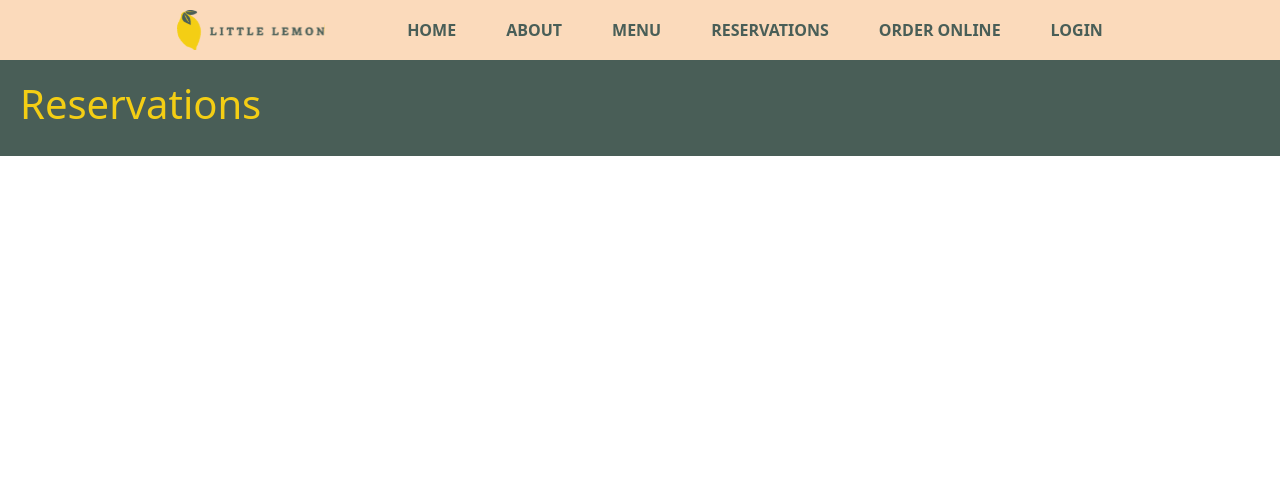
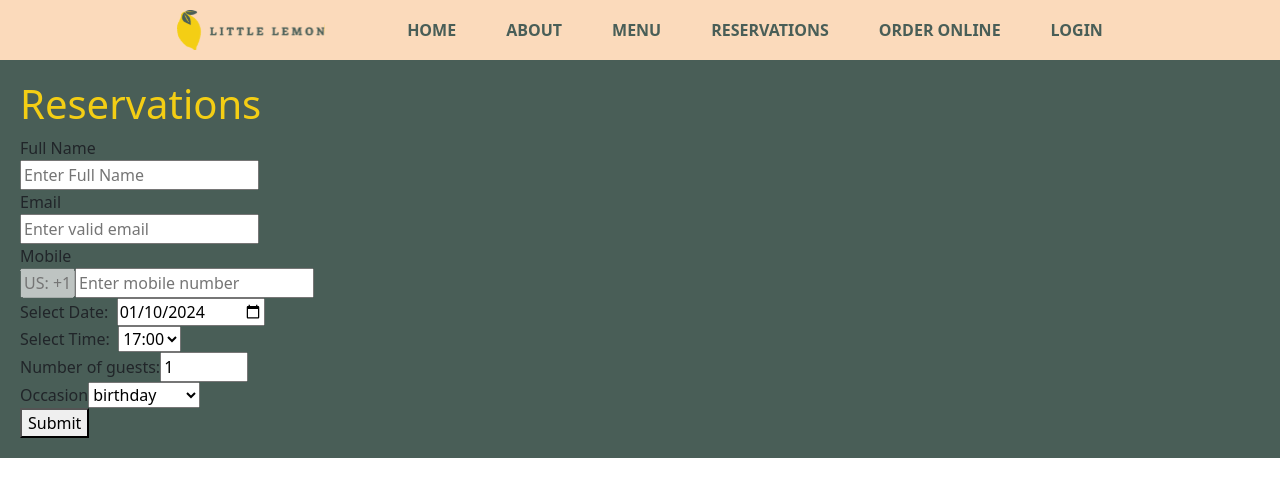
Before and after one commit to Parikshit-Panwar-WSU/Little-Lemon, a React (Create React App) app: page / in a window 1280 px wide. Shown: the top 496 px of the page. Built offline with nearby package versions, Linux system fonts and the light colour scheme.

Commit message:
Implemented starting BookingForm

```diff
--- a/src/components/BookingForm.js
+++ b/src/components/BookingForm.js
@@ -1,17 +1,112 @@
-import { type } from '@testing-library/user-event/dist/type';
-import Form from 'react-bootstrap/Form';
-import Dropdown from 'react-bootstrap/Dropdown';
-import { Button } from 'react-bootstrap';
 import Header from './Header';
+import { useState } from 'react';
 
 const BookingForm = () => {
+    const [userData, setUserData] = useState({
+                                        fullName: '',
+                                        email: '',
+                                        mobile: '',
+                                        resDate: new Date().toISOString().split('T')[0],
+                                        resTime: '17:00',
+                                        guests: 1,
+                                        occasion: 'birthday'
+                            });
+
+    const [errors, setErrors] = useState({
+                                    nameError: false,
+                                    emailError: false,
+                                    mobileError: false,
+                            });
+
+    const handleChange = (event) => {
+        const targetName = event.target.name;
+        setUserData(prevState => {
+            return {...prevState, [targetName]: event.target.value}
+        });
+    }
+
     return (
         <section style={{padding: 20, backgroundColor: '#495e57'}}>
             <Header>
                 <h1 style={{color: '#f4ce14'}}>Reservations</h1>
             </Header>
-            <form>
-
+            <form noValidate>
+                <div>
+                    <label htmlFor='fullName'>Full Name</label>
+                    <br/>
+                    <input
+                        name='fullName'
+                        id='fullName'
+                        type='text'
+                        value={userData.fullname}
+                        onChange={handleChange}
+                        placeholder='Enter Full Name'/>
+                </div>
+                <div>
+                    <label htmlFor='email'>Email</label>
+                    <br/>
+                    <input
+                        name='email'
+                        id='email'
+                        type='email'
+                        value={userData.email}
+                        onChange={handleChange}
+                        placeholder='Enter valid email' />
+                </div>
+                <div>
+                    <label htmlFor='mobile'>Mobile</label>
+                    <br/>
+                    <input type='text' placeholder='US: +1' disabled='true' style={{width: 55}}/>
+                    <input
+                        name='mobile'
+                        id='mobile'
+                        type='number'
+                        value={userData.mobile}
+                        onChange={handleChange}
+                        placeholder='Enter mobile number' />
+                </div>
+                <div>
+                    <label htmlFor='resDate'>Select Date: &nbsp;</label>
+                    <input
+                        name='resDate'
+                        id='resDate'
+                        type="date"
+                        value={userData.resDate}
+                        onChange={handleChange}
+                        min={new Date().toISOString().split('T')[0]} />
+                </div>
+                <div>
+                    <label htmlFor='resTime'>Select Time: &nbsp;</label>
+                    <select name='resTime' id='resTime' value={userData.resTime} onChange={handleChange}>
+                        <option value='17:00'>17:00</option>
+                        <option value='18:00'>18:00</option>
+                        <option value='19:00'>19:00</option>
+                        <option value='20:00'>20:00</option>
+                        <option value='21:00'>21:00</option>
+                        <option value='22:00'>22:00</option>
+                    </select>
+                </div>
+                <div>
+                    <label htmlFor='guests'>Number of guests: </label>
+                    <input
+                        name='guests'
+                        id='guests'
+                        type='number'
+                        value={userData.guests}
+                        onChange={handleChange}
+                        min='1'
+                        max='10'
+                        placeholder='1' />
+                </div>
+                <div>
+                    <label htmlFor='occasion'>Occasion</label>
+                    <select name='occasion' id='occasion' value={userData.occasion} onChange={handleChange} >
+                        <option value='birthday'>birthday</option>
+                        <option value='Anniversary'>Anniversary</option>
+                        <option value='other'>Other</option>
+                    </select>
+                </div>
+                <button type='submit'>Submit</button>
             </form>
         </section>
     );
```
